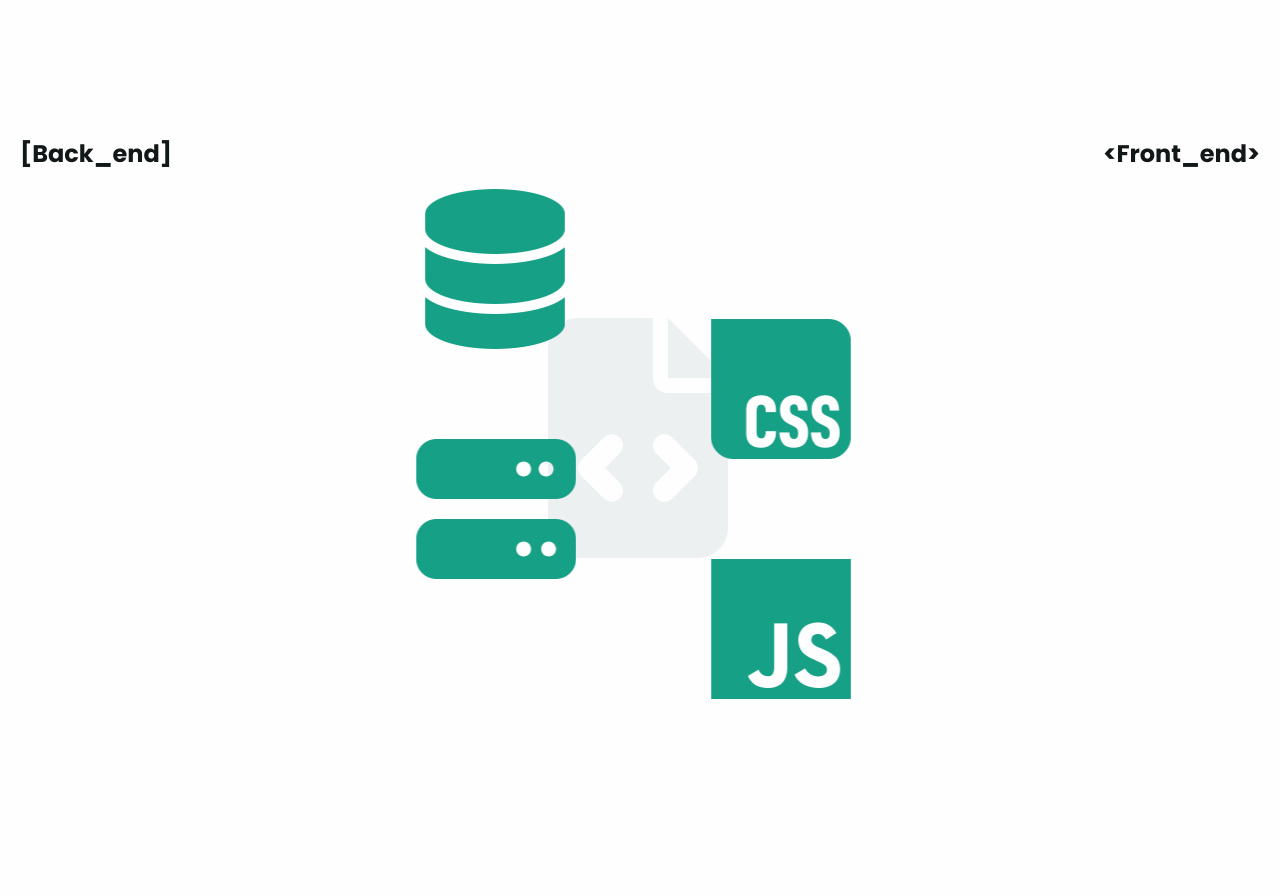
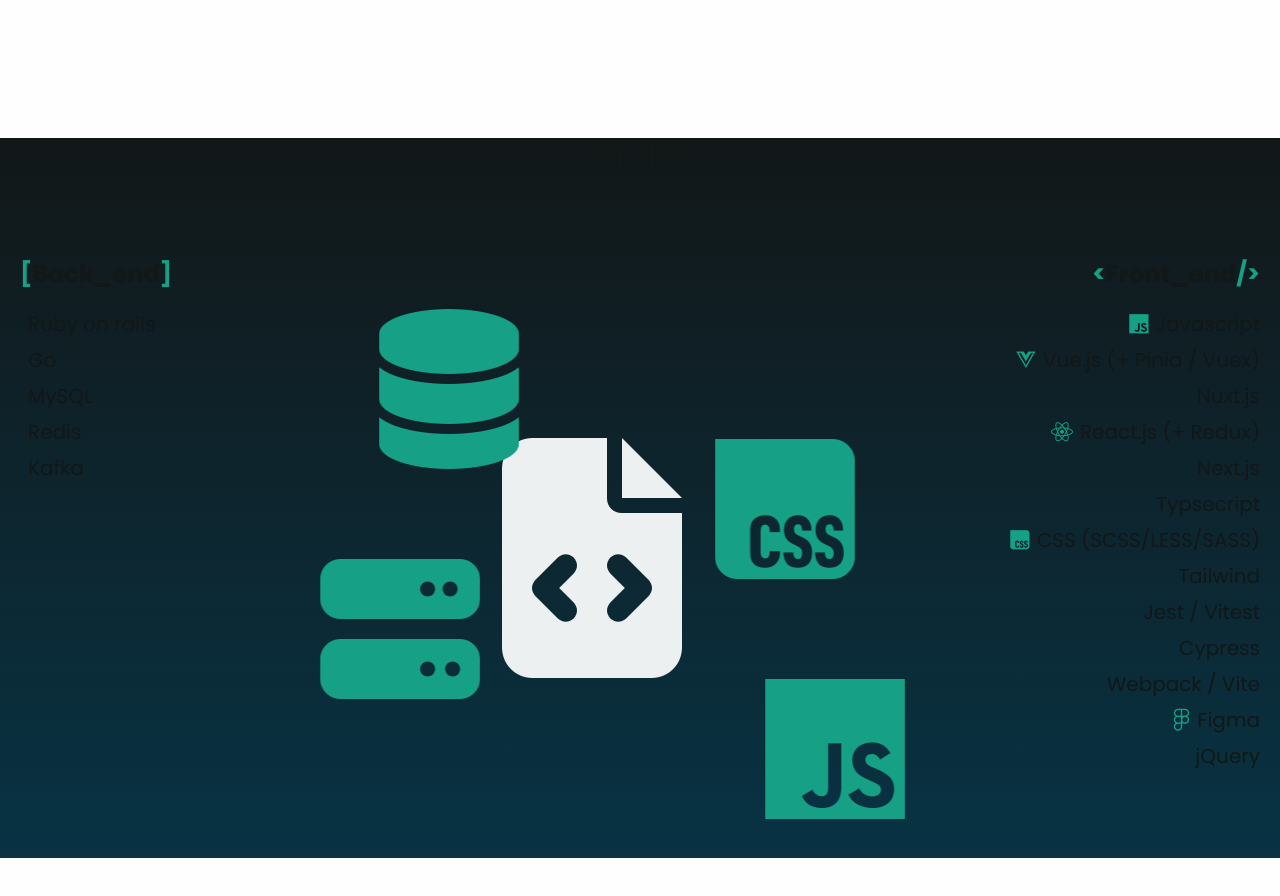
Before and after one commit to yudi-chang/portofolio-yudi-chang, a Next.js app: page / in a window 1280 px wide. Shown: the part 600-1496 px from the top of the page. After the commit the page ends 1458 px from the top, so only its background shows below. Built offline with nearby package versions, Linux system fonts and the light colour scheme.

Commit message:
update skills section

```diff
--- a/app/components/Introduction.tsx
+++ b/app/components/Introduction.tsx
@@ -2,10 +2,6 @@
 import Image from "next/image";
 import Container from "./Container";
 import useAnimateOnScroll, { applyAnimationClass } from "../hooks/useAnimateScroll";
-
-interface IntroductionProps {
-  speed: number;
-}
 
 const PersonalUrl = () => {
   interface UrlType {
@@ -49,7 +45,7 @@ const PersonalUrl = () => {
   );
 }
 
-const Introduction = ({speed}: IntroductionProps) => {
+const Introduction = () => {
   const sectionAnimationId = "introduction-section";
   const isSectionVisible = useAnimateOnScroll(sectionAnimationId);
 
--- a/app/components/Skills.tsx
+++ b/app/components/Skills.tsx
@@ -1,5 +1,6 @@
 import { Parallax } from "react-scroll-parallax";
 import Container from "./Container";
+import useAnimateOnScroll, { applyAnimationClass } from "../hooks/useAnimateScroll";
 
 const Illustration = () => {
   return (
@@ -35,61 +36,135 @@ const Illustration = () => {
   )
 }
 
+interface SkillType {
+  name: string;
+  icon: string;
+}
+
+interface SkillListProps {
+  skillList: SkillType[];
+  flexJustify?: string;
+}
+
+const SkillList = ({ skillList, flexJustify }: SkillListProps) => {
+  return (
+    <ul>
+      {skillList.map((skill) => (
+        <li key={skill.name} className={`flex items-center text-xl mb-2 ${flexJustify}`}>
+          {skill.icon && <i className={`${skill.icon} scale-[1.1] text-secondary`} />}
+          <span className="ml-2">{skill.name}</span>
+        </li>
+      ))}
+    </ul>
+  )
+}
+
 export default function Skills() {
+  const sectionAnimationId = "skills-section";
+  const isSectionVisible = useAnimateOnScroll(sectionAnimationId);
+
+  const backendSkills: SkillType[] = [
+    {
+      name: "Ruby on rails",
+      icon: ""
+    },
+    {
+      name: "Go",
+      icon: ""
+    },
+    {
+      name: "MySQL",
+      icon: ""
+    },
+    {
+      name: "Redis",
+      icon: ""
+    },
+    {
+      name: "Kafka",
+      icon: ""
+    },
+  ]
+
+  const frontendSkills: SkillType[] = [
+    {
+      name: "Javascript",
+      icon: "fa-brands fa-js"
+    },
+    {
+      name: "Vue.js (+ Pinia / Vuex)",
+      icon: "fa-brands fa-vuejs"
+    },
+    {
+      name: "Nuxt.js",
+      icon: "fa-solid fa-mountains"
+    },
+    {
+      name: "React.js (+ Redux)",
+      icon: "fa-brands fa-react"
+    },
+    {
+      name: "Next.js",
+      icon: ""
+    },
+    {
+      name: "Typsecript",
+      icon: ""
+    },
+    {
+      name: "CSS (SCSS/LESS/SASS)",
+      icon: "fa-brands fa-css"
+    },
+    {
+      name: "Tailwind",
+      icon: ""
+    },
+    {
+      name: "Jest / Vitest",
+      icon: ""
+    },
+    {
+      name: "Cypress",
+      icon: ""
+    },
+    {
+      name: "Webpack / Vite",
+      icon: ""
+    },
+    {
+      name: "Figma",
+      icon: "fa-brands fa-figma"
+    },
+    {
+      name: "jQuery",
+      icon: ""
+    },
+  ]
+
   return (
-    <section>
+    <section className="bg-gradient-to-b from-[#121718] to-cyan-950" id={sectionAnimationId}>
       <Container>
+        <h1 className="text-center mb-20 font-bold">Skills</h1>
         <div className="flex justify-between">
-          <h3 className="font-bold">[Back_end]</h3>
+          <div className={`${applyAnimationClass(isSectionVisible, 'animate__fadeInLeft')}`}>
+            <h3 className="font-bold mb-5">
+              <span className="text-secondary">[</span>
+              Back_end
+              <span className="text-secondary">]</span>
+            </h3>
+            <SkillList skillList={backendSkills}/>
+          </div>
           <Illustration />
-          <h3 className="font-bold text-right">&lt;Front_end&gt;</h3>
+          <div className={`${applyAnimationClass(isSectionVisible, 'animate__fadeInRight')} text-right`}>
+            <h3 className="font-bold mb-5">
+              <span className="text-secondary">&lt;</span>
+              Front_end
+              <span className="text-secondary">/&gt;</span>
+            </h3>
+            <SkillList skillList={frontendSkills} flexJustify="justify-end"/>
+          </div>
         </div>
       </Container>
-      <br/>
-          <br/>
-          <br/>
-          <br/>
-          <br/>
-          <br/>
-          <br/>
-          <br/>
-          <br/>
-          <br/>
-          <br/>
-          <br/>
-          <br/>
-          <br/>
-          <br/>
-          <br/>
-          <br/>
-          <br/>
-          <br/>
-          <br/>
-          <br/>
-          <br/>
-          <br/>
-          <br/>
-          <br/>
-          <br/>
-          <br/>
-          <br/>
-          <br/>
-          <br/>
-          <br/>
-          <br/>
-          <br/>
-          <br/>
-          <br/>
-          <br/>
-          <br/>
-          <br/>
-          <br/>
-          <br/>
-          <br/>
-          <br/>
-          <br/>
-          <br/>
-          <br/>
     </section>
   );
 }
--- a/app/page.tsx
+++ b/app/page.tsx
@@ -6,7 +6,7 @@ export default function Home() {
   return (
     <div>
       <main>
-        <Introduction speed={-10}/>
+        <Introduction />
         <Skills />
       </main>
     </div>
```
